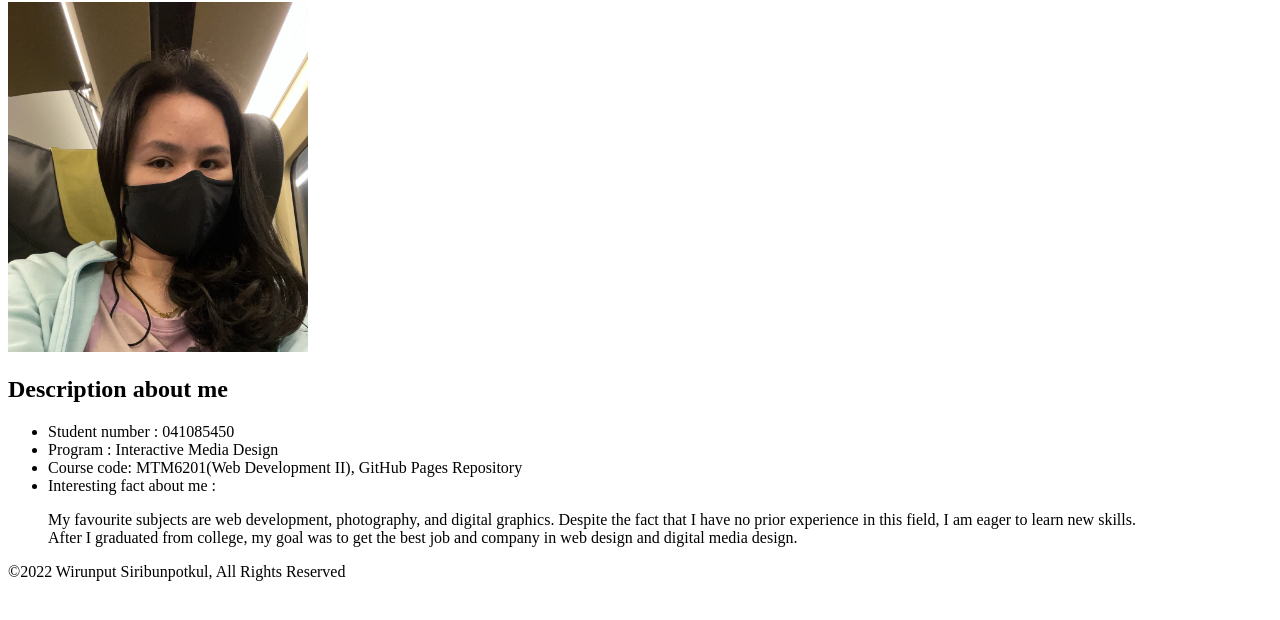
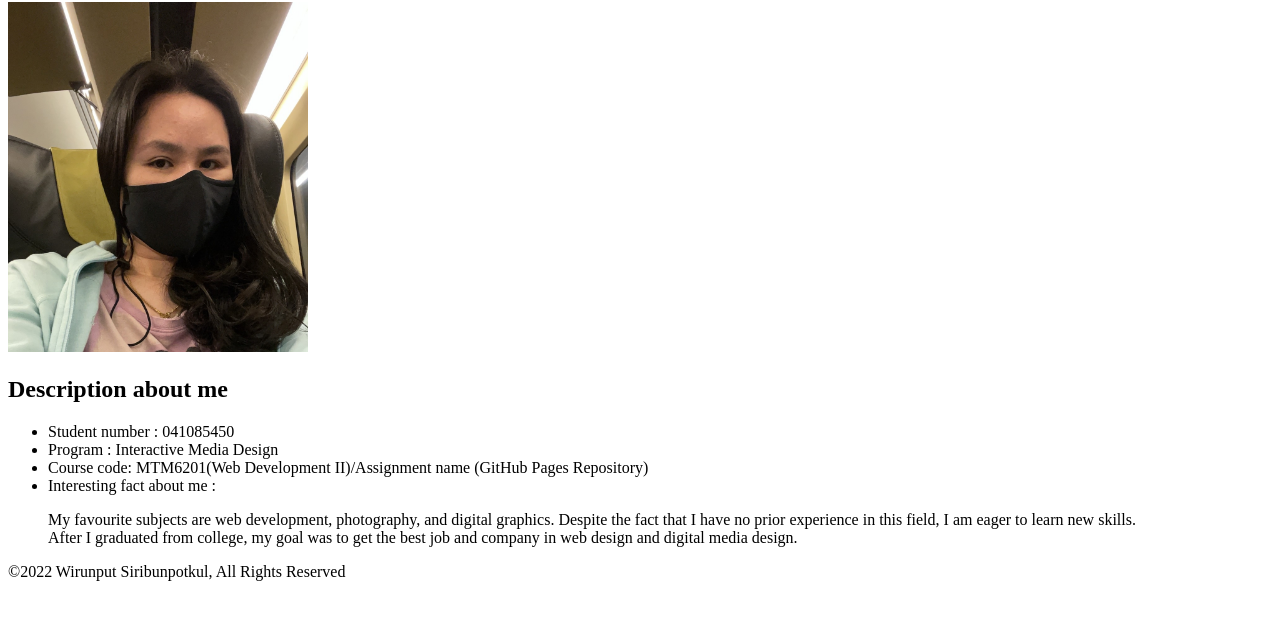
Before and after one commit to siri0019/mtm6201-week1, a plain HTML site: page index.html in a window 1280 px wide. Shown: the part 78-698 px from the top of the page. Drawn offline with Linux system fonts and the light colour scheme.

Commit message:
Add name assignment

```diff
--- a/index.html
+++ b/index.html
@@ -16,7 +16,7 @@
         <ul>
         <li>Student number : 041085450</li>
         <li>Program : Interactive Media Design</li>
-        <li>Course code: MTM6201(Web Development II), GitHub Pages Repository </li>
+        <li>Course code: MTM6201(Web Development II)/Assignment name (GitHub Pages Repository) </li>
         <li>Interesting fact about me :
         <p> My favourite subjects are web development, photography, and digital graphics. Despite the fact that I have no prior experience in this field, I am eager to learn new skills.<br> After I graduated from college, my goal was to get the best job and company in web design and digital media design.</p></li>
         </ul>
```
